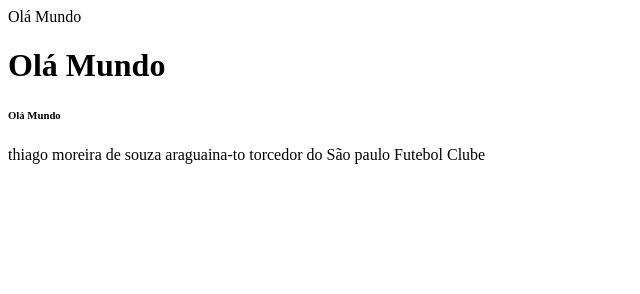
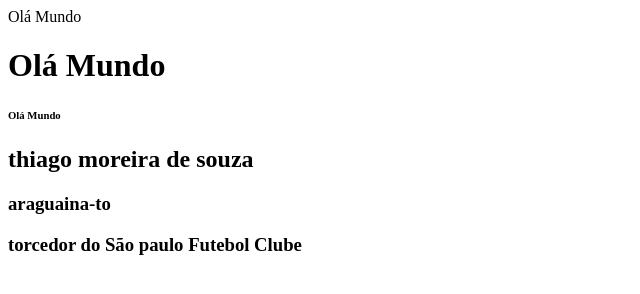
Before and after one commit to thiagoetti/pw, a plain HTML site: page index.html in a window 1280 px wide. Shown: the whole page, without its empty margins (0-640 px from the left). Drawn offline with Linux system fonts and the light colour scheme.

Commit message:
alteração de paragrafo

```diff
--- a/index.html
+++ b/index.html
@@ -8,9 +8,9 @@
 	Olá Mundo
 	<h1>Olá Mundo</h1>
 	<h6>Olá Mundo</h6>
-thiago moreira de souza
-araguaina-to
-torcedor do São paulo Futebol Clube
+<h2>thiago moreira de souza	<h2>
+<h3>araguaina-to<h3>
+<p>torcedor do São paulo Futebol Clube<p>
 
 </body>
 </html>
```
